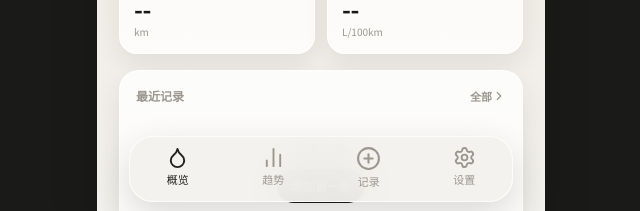
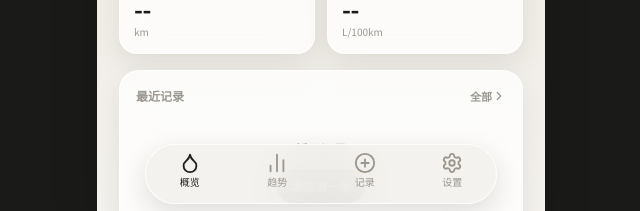
Before and after one commit to lisanqiu9-ops/fuel-monitor, a React (Vite) app: page / in a window 1280 px wide. Shown: the part 586-797 px from the top of the page, without its empty margins (319-959 px from the left). Built offline with nearby package versions, Linux system fonts and the light colour scheme.

Commit message:
Polish theme navigation styles

```diff
--- a/src/App.tsx
+++ b/src/App.tsx
@@ -37,9 +37,7 @@ export default function App() {
   useEffect(() => {
     setRecords(loadInitialData());
     const savedTheme = localStorage.getItem('fuel_monitor_theme') as ThemeId | null;
-    if (savedTheme === 'classic') {
-      setTheme('collectui');
-    } else if (savedTheme && themeOptions.some(option => option.id === savedTheme)) {
+    if (savedTheme && themeOptions.some(option => option.id === savedTheme)) {
       setTheme(savedTheme);
     }
     setIsLoaded(true);
--- a/src/index.css
+++ b/src/index.css
@@ -141,7 +141,7 @@ body {
 
 .app-shell[data-theme="collectui"] .app-scroll {
   padding-inline: 6px;
-  padding-bottom: calc(96px + env(safe-area-inset-bottom, 0px));
+  padding-bottom: calc(86px + env(safe-area-inset-bottom, 0px));
 }
 
 .app-header {
@@ -156,12 +156,12 @@ body {
 }
 
 .app-shell[data-theme="collectui"] .app-bottom-nav {
-  bottom: calc(12px + env(safe-area-inset-bottom, 0px));
-  height: 66px;
-  width: min(92vw, 24rem);
-  border-radius: 24px;
+  bottom: calc(10px + env(safe-area-inset-bottom, 0px));
+  height: 60px;
+  width: min(88vw, 22rem);
+  border-radius: 999px;
   border: 1px solid rgba(255, 255, 255, 0.78) !important;
-  box-shadow: 0 12px 34px rgba(38, 36, 32, 0.16);
+  box-shadow: 0 10px 28px rgba(38, 36, 32, 0.14);
   padding-bottom: 0;
 }
 
@@ -170,7 +170,17 @@ body {
 }
 
 .app-shell[data-theme="collectui"] .app-nav-item {
-  padding-top: 9px;
+  padding-top: 7px;
+}
+
+.app-shell[data-theme="collectui"] .app-nav-item svg {
+  width: 22px;
+  height: 22px;
+}
+
+.app-shell[data-theme="collectui"] .app-nav-item span {
+  margin-top: 0;
+  font-size: 10px;
 }
 
 .theme-trigger {
@@ -314,6 +324,23 @@ body {
   box-shadow: 0 12px 28px rgba(42, 39, 35, 0.09);
 }
 
+.app-shell[data-theme="collectui"] .action-tile,
+.app-shell[data-theme="collectui"] .metric-card,
+.app-shell[data-theme="collectui"] .activity-card,
+.app-shell[data-theme="collectui"] .insight-card,
+.app-shell[data-theme="collectui"] .analysis-card,
+.app-shell[data-theme="collectui"] .chart-card,
+.app-shell[data-theme="collectui"] .cycle-list {
+  background: rgba(255, 255, 255, 0.78);
+  border-color: rgba(255, 255, 255, 0.82);
+  box-shadow: 0 12px 26px rgba(42, 39, 35, 0.085);
+  backdrop-filter: blur(18px);
+}
+
+.app-shell[data-theme="collectui"] .balance-strip {
+  background: rgba(224, 221, 214, 0.82);
+}
+
 .overview-soft {
   color: var(--app-text);
 }
@@ -325,8 +352,8 @@ body {
 .action-tile {
   min-height: 78px;
   border-radius: 15px;
-  background: rgba(255, 255, 255, 0.82);
-  box-shadow: 0 10px 22px rgba(42, 39, 35, 0.08);
+  background: var(--app-card);
+  box-shadow: 0 10px 22px var(--app-shadow);
   color: var(--app-text);
   display: grid;
   place-items: center;
@@ -334,7 +361,7 @@ body {
   gap: 7px;
   font-size: 11px;
   font-weight: 700;
-  border: 1px solid rgba(255, 255, 255, 0.82);
+  border: 1px solid var(--app-border);
   transition: transform 0.16s ease, box-shadow 0.16s ease;
 }
 
@@ -351,7 +378,7 @@ body {
 .balance-strip {
   min-height: 44px;
   border-radius: 14px;
-  background: rgba(224, 221, 214, 0.82);
+  background: var(--app-surface);
   display: flex;
   align-items: center;
   justify-content: space-between;
@@ -372,9 +399,9 @@ body {
 .metric-card {
   min-height: 108px;
   border-radius: 18px;
-  background: rgba(255, 255, 255, 0.78);
-  border: 1px solid rgba(255, 255, 255, 0.82);
-  box-shadow: 0 10px 24px rgba(42, 39, 35, 0.08);
+  background: var(--app-card);
+  border: 1px solid var(--app-border);
+  box-shadow: 0 10px 24px var(--app-shadow);
   padding: 14px;
   display: flex;
   flex-direction: column;
@@ -386,7 +413,7 @@ body {
   border-radius: 999px;
   display: grid;
   place-items: center;
-  background: rgba(25, 24, 23, 0.06);
+  background: var(--app-surface);
   color: var(--app-muted);
   margin-bottom: 12px;
 }
@@ -414,9 +441,9 @@ body {
 
 .activity-card {
   border-radius: 20px;
-  background: rgba(255, 255, 255, 0.78);
-  border: 1px solid rgba(255, 255, 255, 0.82);
-  box-shadow: 0 14px 30px rgba(42, 39, 35, 0.1);
+  background: var(--app-card);
+  border: 1px solid var(--app-border);
+  box-shadow: 0 14px 30px var(--app-shadow);
   overflow: hidden;
 }
 
@@ -452,11 +479,11 @@ body {
 }
 
 .activity-row + .activity-row {
-  border-top: 1px solid rgba(25, 24, 23, 0.055);
+  border-top: 1px solid var(--app-border);
 }
 
 .activity-row:active {
-  background: rgba(25, 24, 23, 0.04);
+  background: var(--app-surface);
 }
 
 .activity-avatar {
@@ -512,9 +539,9 @@ body {
 .chart-card,
 .cycle-list {
   border-radius: 20px;
-  background: rgba(255, 255, 255, 0.78);
-  border: 1px solid rgba(255, 255, 255, 0.82);
-  box-shadow: 0 14px 30px rgba(42, 39, 35, 0.1);
+  background: var(--app-card);
+  border: 1px solid var(--app-border);
+  box-shadow: 0 14px 30px var(--app-shadow);
 }
 
 .insight-card {
@@ -532,7 +559,7 @@ body {
   border-radius: 999px;
   display: grid;
   place-items: center;
-  background: rgba(25, 24, 23, 0.06);
+  background: var(--app-surface);
   color: var(--app-muted);
   flex: none;
 }
@@ -585,7 +612,7 @@ body {
 .analysis-grid div {
   min-width: 0;
   border-radius: 14px;
-  background: rgba(25, 24, 23, 0.045);
+  background: var(--app-surface);
   padding: 10px 8px;
 }
 
@@ -635,7 +662,7 @@ body {
 }
 
 .cycle-row + .cycle-row {
-  border-top: 1px solid rgba(25, 24, 23, 0.055);
+  border-top: 1px solid var(--app-border);
 }
 
 .quality-pill {
@@ -661,7 +688,7 @@ body {
 }
 
 .quality-missing {
-  background: rgba(25, 24, 23, 0.06);
+  background: var(--app-surface);
   color: var(--app-muted);
 }
 
```
